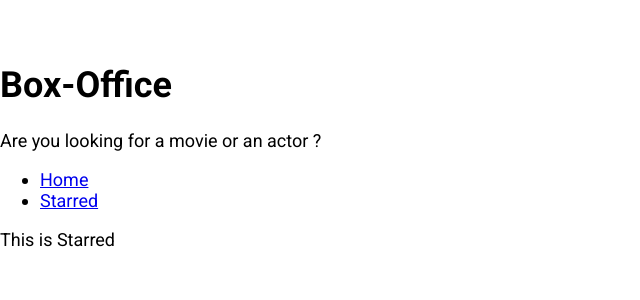
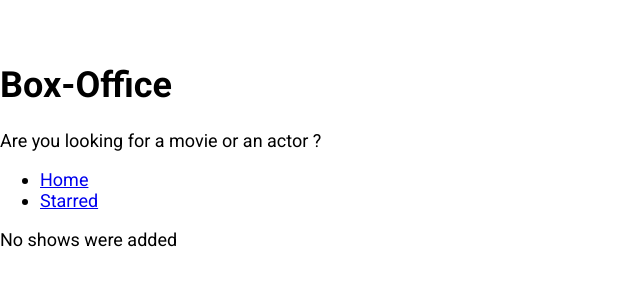
Before and after one commit to Ojaswi2000/box-office, a React (Create React App) app: page /starred in a window 1280 px wide. Shown: the top 300 px of the page, without its empty margins (0-640 px from the left). Built offline with nearby package versions, Linux system fonts and the light colour scheme.

Commit message:
successfully added the starred page

```diff
--- a/src/pages/Starred.js
+++ b/src/pages/Starred.js
@@ -1,10 +1,44 @@
-import React from 'react'
+import React,{useState,useEffect} from 'react'
 import MainPageLayout from '../components/MainPageLayout'
+import {useShows} from '../misc/custom-hooks'
+import {apiGet} from '../misc/config'
+import ShowGrid from '../components/show/ShowGrid';
+
 
 const Starred = () => {
+
+    const [starred] = useShows();
+    const [shows,setShows]=useState(null);
+    const [isLoading,setIsLoading]=useState(true);
+    const [error,setError]=useState(null);
+
+    useEffect(()=>{
+
+        if(starred && starred.length >0)
+        {
+            const promises=starred.map(id => apiGet(`/shows/${id}`));
+            Promise.all(promises)
+            .then(apiData => apiData.map(show => ({show})))
+            .then(results => {
+                setShows(results);
+                setIsLoading(false);
+            }).catch(err => {
+                setError(err.message);
+                setIsLoading(false);
+            })
+        }
+        else{
+            setIsLoading(false);
+        }
+
+
+    },[starred]);
     return (
         <MainPageLayout>
-            This is Starred
+            {isLoading && <div>Shows are still loading</div>}
+            {error && <div>Error occurred: {error}</div>}
+            {!isLoading && !shows && <div>No shows were added</div>}
+            {!isLoading && !error && shows && <ShowGrid data={shows}/>}
         </MainPageLayout>
     )
 }
```
